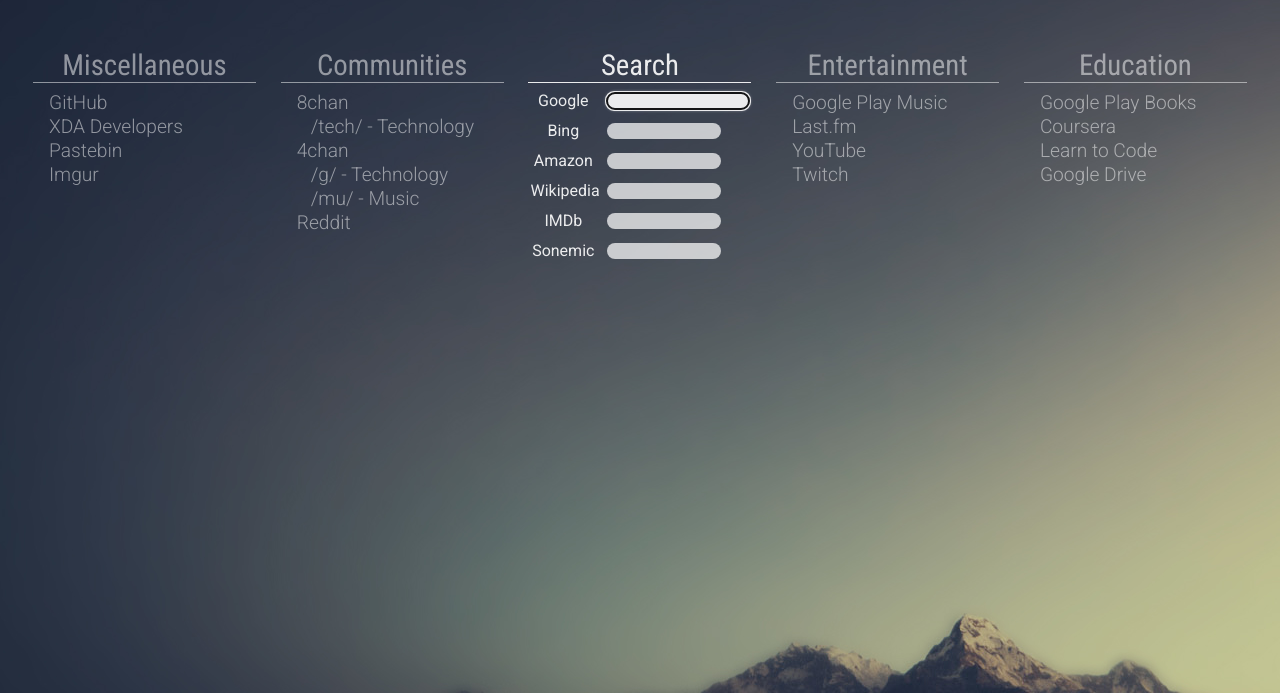
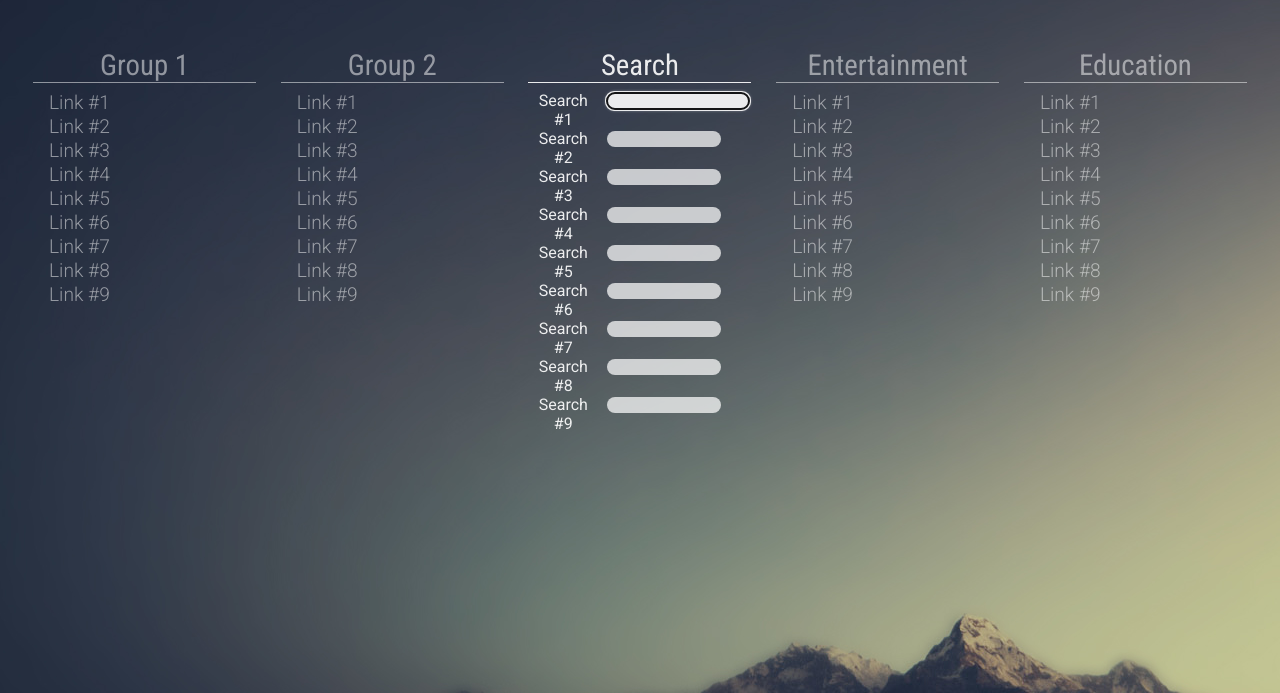
Before and after one commit to alecdtatum/alecdtatum.github.io, a plain HTML site: page start/index.html in a window 1280 px wide. Shown: the part 107-800 px from the top of the page. Drawn offline with Linux system fonts and the light colour scheme.

Commit message:
Replaced links with placeholders

```diff
--- a/start/index.html
+++ b/start/index.html
@@ -18,23 +18,31 @@
 <h1>Welcome to the Web.</h1>
 <div id="boxes">
 
-	<div class="box"><h4>Miscellaneous</h4>
+	<div class="box"><h4>Group 1</h4>
 		<ul>
-			<li><a href="https://github.com/">								GitHub								</a></li>
-			<li><a href="http://forum.xda-developers.com/">							XDA Developers							</a></li>
-			<li><a href="http://pastebin.com/">								Pastebin							</a></li>
-			<li><a href="https://imgur.com/">								Imgur								</a></li>
+			<li><a href="https://github.com/tavidatum/start"> Link #1 </a></li>
+			<li><a href="https://github.com/tavidatum/start"> Link #2 </a></li>
+			<li><a href="https://github.com/tavidatum/start"> Link #3 </a></li>
+			<li><a href="https://github.com/tavidatum/start"> Link #4 </a></li>
+			<li><a href="https://github.com/tavidatum/start"> Link #5 </a></li>
+			<li><a href="https://github.com/tavidatum/start"> Link #6 </a></li>
+			<li><a href="https://github.com/tavidatum/start"> Link #7 </a></li>
+			<li><a href="https://github.com/tavidatum/start"> Link #8 </a></li>
+			<li><a href="https://github.com/tavidatum/start"> Link #9 </a></li>
 		</ul>
 	</div>
 
-	<div class="box"><h4>Communities</h4>
+	<div class="box"><h4>Group 2</h4>
 		<ul>
-			<li><a href="https://8chan.co/">								8chan								</a></li>
-			<li><a href="https://8chan.co/tech/catalog.html">						&nbsp&nbsp&nbsp/tech/ - Technology				</a></li>
-			<li><a href="https://www.4chan.org/">								4chan								</a></li>
-			<li><a href="https://boards.4chan.org/g/catalog">						&nbsp&nbsp&nbsp/g/ - Technology					</a></li>
-			<li><a href="https://boards.4chan.org/mu/catalog">						&nbsp&nbsp&nbsp/mu/ - Music					</a></li>
-			<li><a href="https://www.reddit.com/">								Reddit								</a></li>
+			<li><a href="https://github.com/tavidatum/start"> Link #1 </a></li>
+			<li><a href="https://github.com/tavidatum/start"> Link #2 </a></li>
+			<li><a href="https://github.com/tavidatum/start"> Link #3 </a></li>
+			<li><a href="https://github.com/tavidatum/start"> Link #4 </a></li>
+			<li><a href="https://github.com/tavidatum/start"> Link #5 </a></li>
+			<li><a href="https://github.com/tavidatum/start"> Link #6 </a></li>
+			<li><a href="https://github.com/tavidatum/start"> Link #7 </a></li>
+			<li><a href="https://github.com/tavidatum/start"> Link #8 </a></li>
+			<li><a href="https://github.com/tavidatum/start"> Link #9 </a></li>
 		</ul>
 	</div>
 
@@ -44,7 +52,7 @@
 		<table id="search">
 
 			<tr>
-				<td><a href="https://www.google.com/">Google</a></td>
+				<td><a href="https://www.google.com/">Search #1</a></td>
 				<td>
 					<form action="https://google.com/search?q=" method="get">
 					<input type="text" name="q" autofocus/></form>
@@ -52,42 +60,65 @@
 			</tr>
 
 			<tr>
-				<td><a href="https://www.bing.com/">Bing</a></td>
+				<td><a href="https://www.google.com/">Search #2</a></td>
 				<td>
-					<form action="https://www.bing.com/search?q=" method="get">
-					<input type="text" name="q" autofocus/></form>
+					<form action="https://google.com/search?q=" method="get">
+					<input type="text" name="q" /></form>
 				</td>
 			</tr>
 
 			<tr>
-				<td><a href="http://smile.amazon.com/">Amazon</a></td>
+				<td><a href="https://www.google.com/">Search #3</a></td>
 				<td>
-					<form action="http://smile.amazon.com/s/field-keywords=" method="get">
-					<input type="text" name="field-keywords"/></form>
+					<form action="https://google.com/search?q=" method="get">
+					<input type="text" name="q" /></form>
 				</td>
 			</tr>
 
 			<tr>
-				<td><a href="https://en.wikipedia.org/wiki/Main_Page">Wikipedia</a></td>
+				<td><a href="https://www.google.com/">Search #4</a></td>
 				<td>
-					<form action="http://en.wikipedia.org/w/index.php?search=" method="get">
-					<input type="text" name="search"/></form>
+					<form action="https://google.com/search?q=" method="get">
+					<input type="text" name="q" /></form>
 				</td>
 			</tr>
 
 			<tr>
-				<td><a href="http://www.imdb.com/">IMDb</a></td>
+				<td><a href="https://www.google.com/">Search #5</a></td>
 				<td>
-					<form action="http://www.imdb.com/find?q=" method="get">
-					<input type="text" name="q"/></form>
+					<form action="https://google.com/search?q=" method="get">
+					<input type="text" name="q" /></form>
 				</td>
 			</tr>
 
 			<tr>
-				<td><a href="https://rateyourmusic.com/">Sonemic</a></td>
+				<td><a href="https://www.google.com/">Search #6</a></td>
 				<td>
-					<form action="http://rateyourmusic.com/search?searchterm=" method="get">
-					<input type="text" name="searchterm"/></form>
+					<form action="https://google.com/search?q=" method="get">
+					<input type="text" name="q" /></form>
+				</td>
+			</tr>
+			<tr>
+				<td><a href="https://www.google.com/">Search #7</a></td>
+				<td>
+					<form action="https://google.com/search?q=" method="get">
+					<input type="text" name="q" /></form>
+				</td>
+			</tr>
+
+			<tr>
+				<td><a href="https://www.google.com/">Search #8</a></td>
+				<td>
+					<form action="https://google.com/search?q=" method="get">
+					<input type="text" name="q" /></form>
+				</td>
+			</tr>
+
+			<tr>
+				<td><a href="https://www.google.com/">Search #9</a></td>
+				<td>
+					<form action="https://google.com/search?q=" method="get">
+					<input type="text" name="q" /></form>
 				</td>
 			</tr>
 
@@ -97,20 +128,30 @@
 
 	<div class="box"><h4>Entertainment</h4>
 		<ul>
-			<li><a href="https://play.google.com/music">							Google Play Music
-			<li><a href="http://www.last.fm/">								Last.fm							</a></li>
-			<li><a href="https://www.youtube.com/">								YouTube							</a></li>
-			<li><a href="http://www.twitch.tv/">								Twitch							</a></li>
+			<li><a href="https://github.com/tavidatum/start"> Link #1 </a></li>
+			<li><a href="https://github.com/tavidatum/start"> Link #2 </a></li>
+			<li><a href="https://github.com/tavidatum/start"> Link #3 </a></li>
+			<li><a href="https://github.com/tavidatum/start"> Link #4 </a></li>
+			<li><a href="https://github.com/tavidatum/start"> Link #5 </a></li>
+			<li><a href="https://github.com/tavidatum/start"> Link #6 </a></li>
+			<li><a href="https://github.com/tavidatum/start"> Link #7 </a></li>
+			<li><a href="https://github.com/tavidatum/start"> Link #8 </a></li>
+			<li><a href="https://github.com/tavidatum/start"> Link #9 </a></li>
 		</ul>
 	</div>
 
 
 	<div class="box"><h4>Education</h4>
 		<ul>
-			<li><a href="https://play.google.com/books">							Google Play Books					</a></li>
-			<li><a href="https://www.coursera.org/">							Coursera						</a></li>
-			<li><a href="http://www.webdesigndegreecenter.org/learn-to-code/">				Learn to Code						</a></li>
-			<li><a href="https://drive.google.com/">							Google Drive						</a></li>
+			<li><a href="https://github.com/tavidatum/start"> Link #1 </a></li>
+			<li><a href="https://github.com/tavidatum/start"> Link #2 </a></li>
+			<li><a href="https://github.com/tavidatum/start"> Link #3 </a></li>
+			<li><a href="https://github.com/tavidatum/start"> Link #4 </a></li>
+			<li><a href="https://github.com/tavidatum/start"> Link #5 </a></li>
+			<li><a href="https://github.com/tavidatum/start"> Link #6 </a></li>
+			<li><a href="https://github.com/tavidatum/start"> Link #7 </a></li>
+			<li><a href="https://github.com/tavidatum/start"> Link #8 </a></li>
+			<li><a href="https://github.com/tavidatum/start"> Link #9 </a></li>
 		</ul>
 	</div>
 
```
